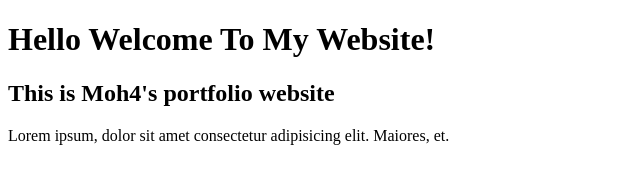
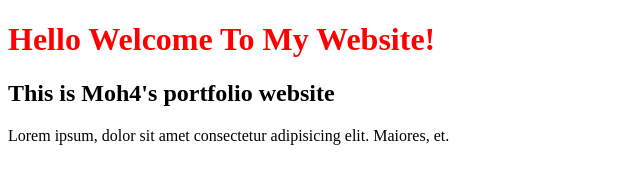
Before and after one commit to Maxamed459/practicng-git-github, a plain HTML site: page index.html in a window 1280 px wide. Shown: the whole page, without its empty margins (0-640 px from the left). Drawn offline with Linux system fonts and the light colour scheme.

Commit message:
add inline style

```diff
--- a/index.html
+++ b/index.html
@@ -6,7 +6,7 @@
     <title>Test</title>
 </head>
 <body>
-    <h1>Hello Welcome To My Website!</h1>
+    <h1 style="color: red;">Hello Welcome To My Website!</h1>
     <h2>This is Moh4's portfolio website</h2>
     <p>Lorem ipsum, dolor sit amet consectetur adipisicing elit. Maiores, et.</p>
 </body>
```
